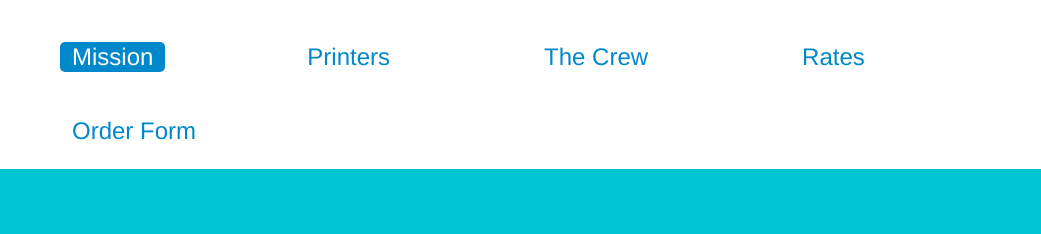
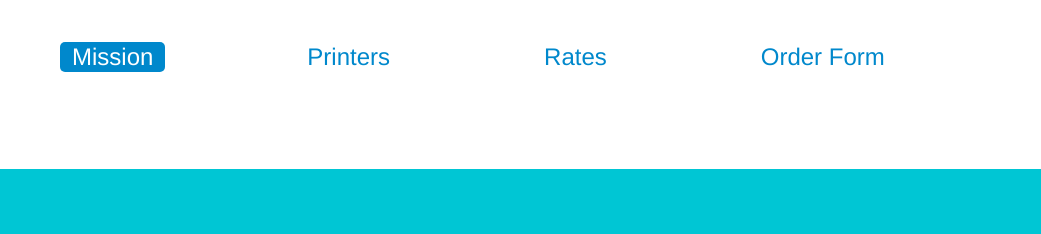
Before and after one commit to c0nrad/oshe, a plain HTML site: page index.html in a window 1280 px wide. Shown: the top 234 px of the page, 239-1280 px from the left. Drawn offline with Linux system fonts and the light colour scheme.

Commit message:
Changed image or something

```diff
--- a/index.html
+++ b/index.html
@@ -9,11 +9,10 @@
     <div id="header"><img src="img/logo/oshe_logo.png" width="225">
       <div id="navigation">
         <ul class="nav nav-pills">
-          <li class="active"> <a href="#mission">Mission</a></li>
-          <li> <a href="#printers">Printers</a></li>
-          <li> <a href="#crew">The Crew</a></li>
+          <li class="active"><a href="#mission">Mission</a></li>
+          <li><a href="#printers">Printers</a></li>
           <li><a href="#rates">Rates</a></li>
-          <li> <a href="#order">Order Form</a></li>
+          <li><a href="#order">Order Form</a></li>
         </ul>
       </div>
     </div>
@@ -98,14 +97,14 @@
           <div class="span6">
             <h4>Internal (University faculty/Enterprises/Students)</h4>
             <ul>
-              <li>Filament at $0.25 per cm^3, with a minimum purchase of $4.00. </li>
+              <li>Filament at $0.25 per cm^3, with a minimum purchase of $4.00. </li><br>
               <li>Design and Development for $10/hr.</li>
             </ul>
           </div>
           <div class="span6">
             <h4>External</h4>
             <ul>
-              <li>Filament at $0.25 per cm^3, with a minimum purchase of $4.00. </li>
+              <li>Filament at $0.25 per cm^3, with a minimum purchase of $4.00. </li><br>
               <li>Design and Development for $25/hr.</li>
             </ul>
           </div>
```
Also changed, not shown: img/gigabotNotOperational.png (added), 1 other file.
